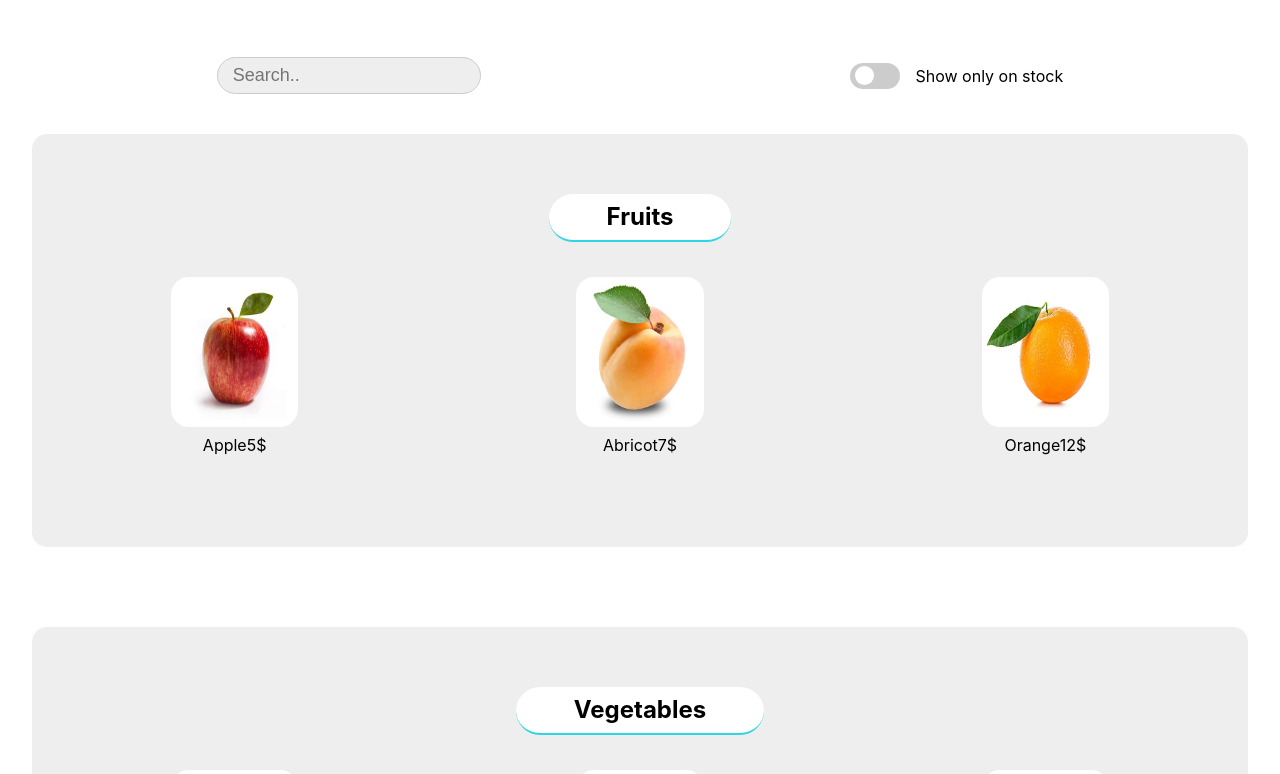
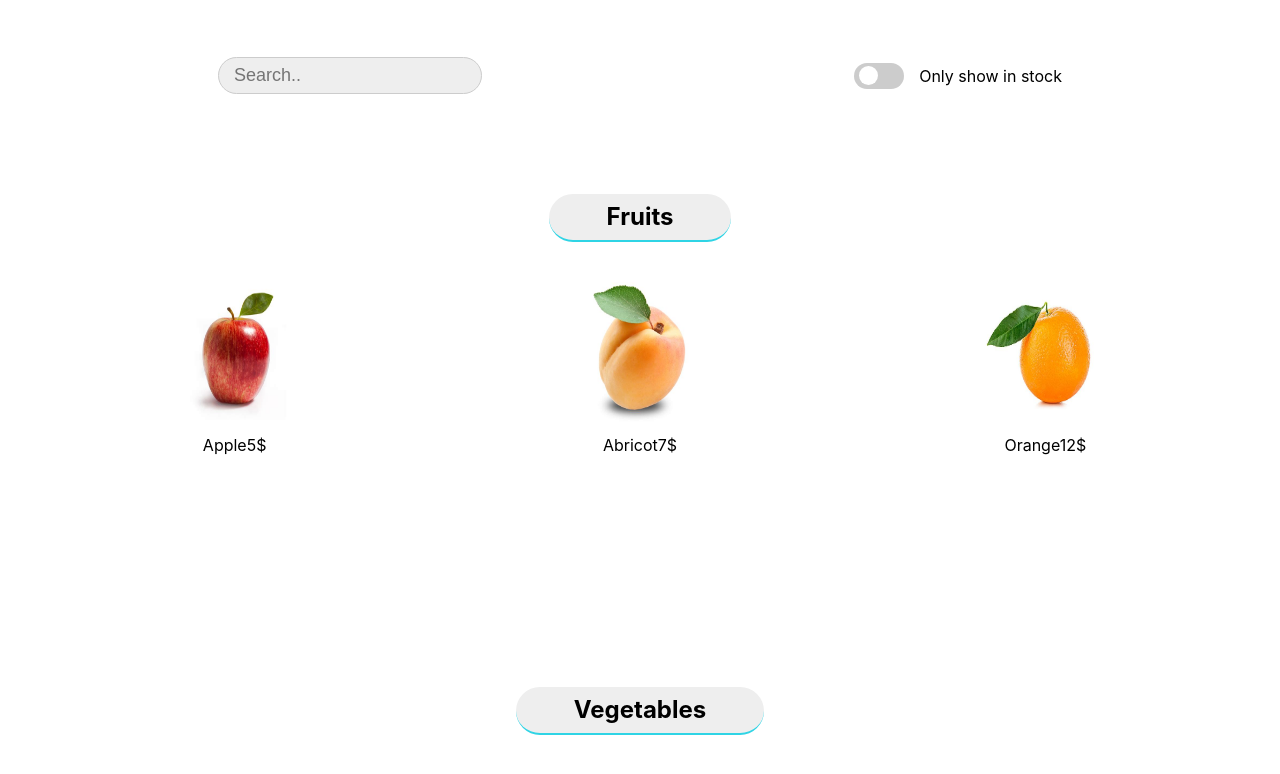
Before and after one commit to Abd-Elaty/React-food-market, a React (Vite) app: page / in a window 1280 px wide. Shown: the top 774 px of the page. Built offline with nearby package versions, Linux system fonts and the light colour scheme.

Commit message:
search and filter

```diff
--- a/src/App.jsx
+++ b/src/App.jsx
@@ -1,6 +1,7 @@
 import Header from './components/Header'
 import Categories from './components/Categories'
 import './styles/App.scss'
+import { useState } from 'react'
 
 const foods = [
   {category:'Fruits', price:'5$', stocked:true, name:'Apple', image:'/src/assets/Apple.png'},
@@ -12,12 +13,22 @@ const foods = [
 ]
 
 function App() {
+  let [filt, setFilt] = useState(false)
+  const [search, setSearch] = useState('')
   return (
     <>
-      <Header/>
-      <Categories Foods={foods}/>
+      <Header filt={filt} setFilt={setFilt} search={search} setSearch={setSearch}/>
+      <Categories Foods={foods} filt={filt} search={search}/>
     </>
   )
 }
 
 export default App
+
+// const arr = [1,2,3,4,5];
+// arr.forEach(ele => {
+//   if (ele == 2){
+//     return;
+//   }
+//   console.log(ele)
+// });
--- a/src/components/Categories.jsx
+++ b/src/components/Categories.jsx
@@ -1,27 +1,45 @@
+import { useState } from 'react';
 import '../styles/category.scss'
 
-function Categories ({Foods}) {
+function Categories ({Foods, filt, search}) {
   const categories = []
-  Foods.forEach(e => {
-    categories.push(e.category)
+  Foods.forEach(
+    (e) => {
+      if (e.name.toLowerCase().indexOf(search.toLowerCase()) == -1){
+        return
+      }
+      if (filt == true){
+        if(e.stocked == true) {
+          categories.push(e.category)
+        }
+      }else {
+        categories.push(e.category)
+      }
   });
   let foodTypes = [...new Set(categories)];
   const cats =[]
   foodTypes.forEach(e => {
-    cats.push(<Category key={e} myCat={e} Foods={Foods}/>)
+    cats.push(<Category key={e} myCat={e} Foods={Foods} filt={filt} search={search}/>)
   })
   return (
     <div className="categories">
-      {cats}
+      {cats || <p>n</p>}
     </div>
   )
 }
 
-function Category ({myCat, Foods}) {
+function Category ({myCat, Foods, filt, search}) {
   const els = [];
   Foods.forEach((el)=> {
-    if (el.category == myCat) {
-      els.push(<Element key={el.name} el={el}/>)
+    if (search !== '' && el.name.toLowerCase().indexOf(search.toLowerCase()) == -1 ){
+      return
+    }
+    if (el.category == myCat ) {
+      if (filt == true && el.stocked == true){
+        els.push(<Element key={el.name} el={el}/>)
+      }else if(filt == false){
+        els.push(<Element key={el.name} el={el}/>)
+      }
     }
   })
   return(
@@ -55,4 +73,13 @@ function Element ({el}) {
     </>
   )
 }
+
+function NotFound () {
+  return (
+    <h1>
+      NO Products Found
+    </h1>
+  )
+}
+
 export default Categories
--- a/src/components/Header.jsx
+++ b/src/components/Header.jsx
@@ -1,30 +1,37 @@
 import '../styles/header.scss'
 
-function Search () {
+function Search ({search,setSearch}) {
   return(
     <>
-      <input type="text" placeholder='Search..'></input>
+      <input
+        type="text"
+        placeholder='Search..'
+        value={search}
+        onChange={e =>{setSearch(e.target.value)}}
+      >
+      </input>
     </>
   )
 }
 
-function Filter () {
+function Filter ({filt,setFilt}) {
+
   return(
     <div className='filter'>
       <label className="switch">
-        <input type="checkbox"></input>
+        <input type="checkbox" checked={filt} onChange={(e)=> {setFilt(e.target.checked)}} ></input>
         <span className="slider"></span>
       </label>
-      <p>Show only on stock</p>
+      <p>Only show in stock</p>
     </div>
   )
 }
 
-function Header (){
+function Header ({filt, setFilt, search,setSearch}){
   return(
     <div className='header'>
-      <Search/>
-      <Filter/>
+      <Search search={search} setSearch={setSearch}/>
+      <Filter filt={filt} setFilt={setFilt}/>
     </div>
   )
 }
--- a/src/styles/category.scss
+++ b/src/styles/category.scss
@@ -2,13 +2,13 @@
   .category {
     padding: 40px 0 90px;
     margin: 40px 0 80px;
-    background-color: #eee;
+    background-color: #fff;
     border-radius: 15px;
     h2 {
       margin-bottom: 35px;
       span {
         display: inline-block;
-        background-color: #fff;
+        background-color: #eee;
         padding: 5px 58px;
         border-radius: 25px;
         max-width: 85%;
```
